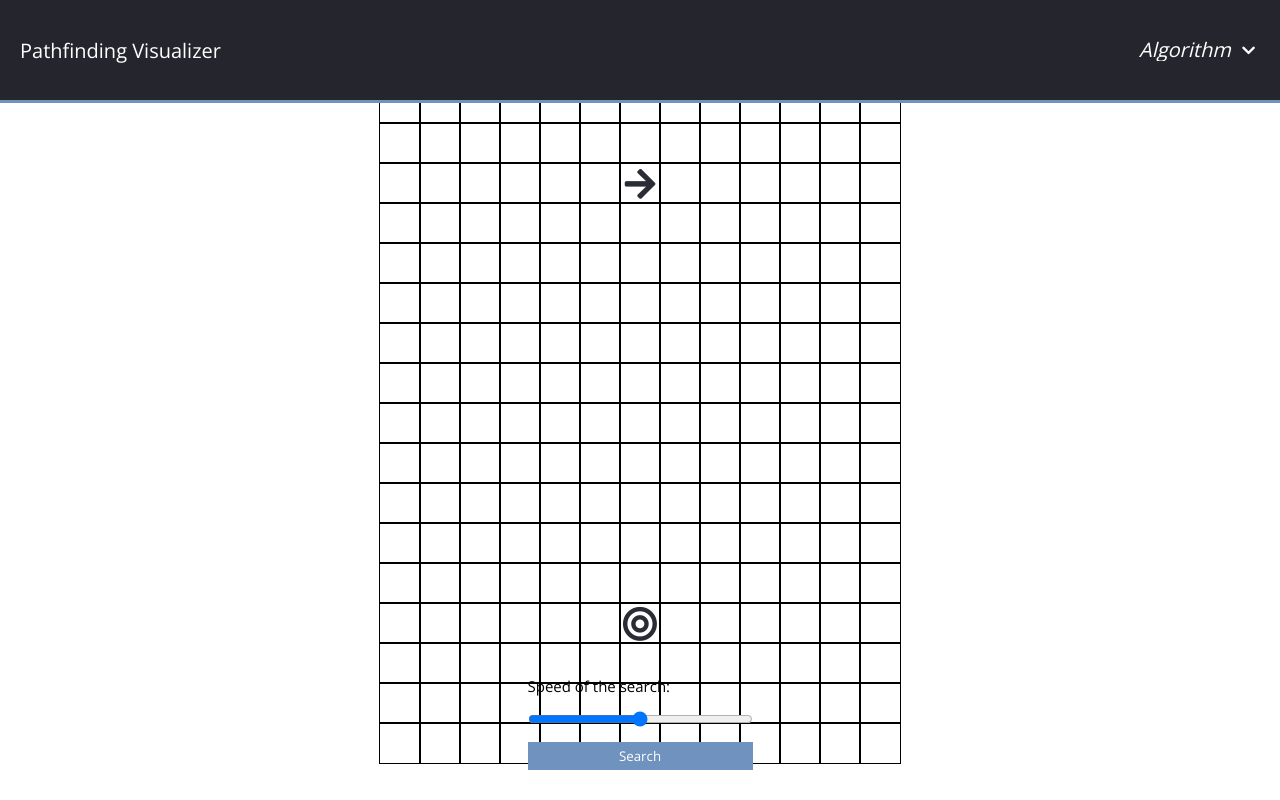
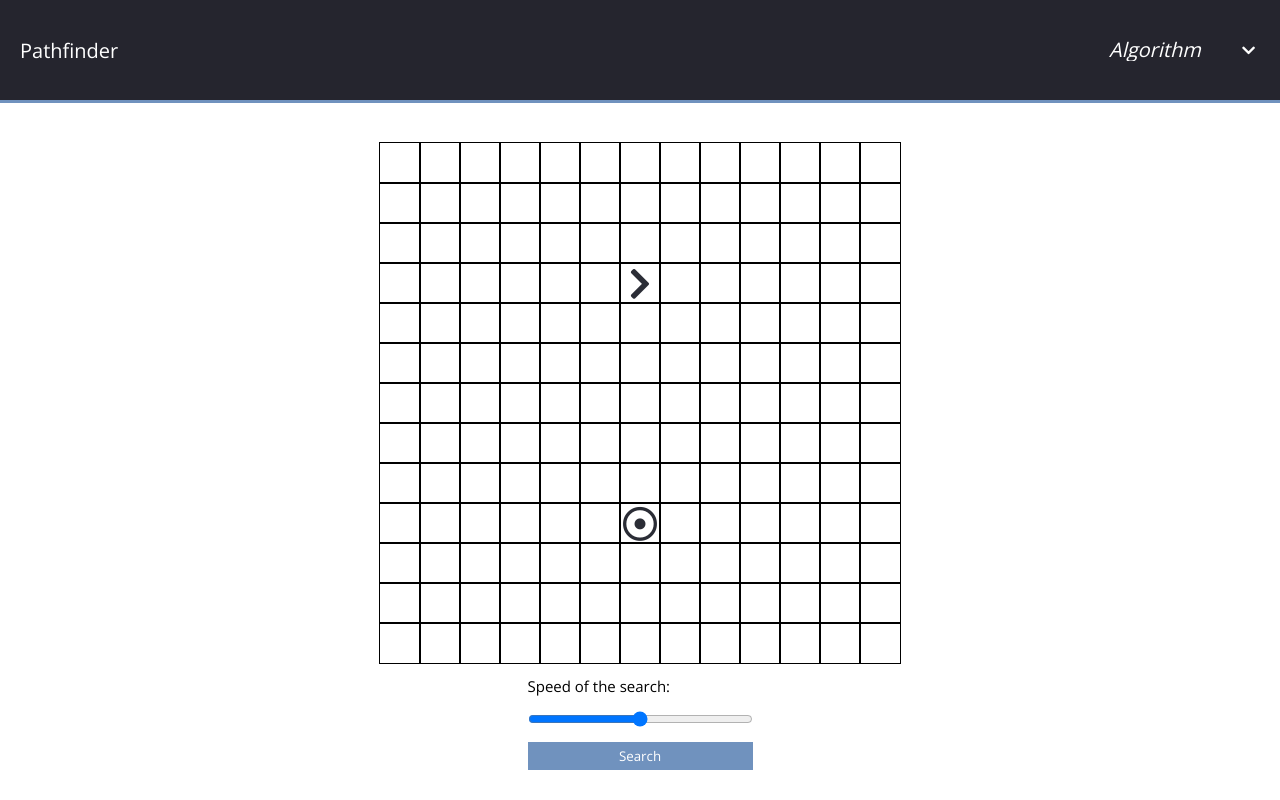
Before and after one commit to Daniel-Hinz/Pathfinding-Visualizer, a React (Create React App) app: page / in a window 1280 px wide. Built offline with nearby package versions, Linux system fonts and the light colour scheme.

Commit message:
added barrier node functionality

```diff
--- a/src/components/main.jsx
+++ b/src/components/main.jsx
@@ -1,27 +1,33 @@
 import React from 'react';
-import Node from '../components/node.jsx'
-import BreadthFirstSearch from '../utils/bfs.js'
+import Node from '../components/node.jsx';
+import AStar from '../utils/a-star.js';
+import BreadthFirst from '../utils/breadth-first.js';
+import DepthFirst from '../utils/depth-first.js'
+import Dijkstras from '../utils/dijkstras.js'
+import Swarm from '../utils/swarm.js'
 
 class Main extends React.Component {
     constructor(props) {
         super(props);
         this.state = {
             algorithm: '',
+            mouse: false,
+            nodes: [],
             speed: 0,
-            nodes: []
         }
     }
 
     componentDidMount() {
         let nodeRow = [];
 
-        for (let row = 0; row < 18; ++row) {
+        for (let row = 0; row < 13; ++row) {
             for (let col = 0; col < 13; ++col) {
                 nodeRow.push({
-                    start: col === 6 && row === 3 ? true : false,
-                    end: col === 6 && row === 14 ? true : false,
-                    x: col,
-                    y: row
+                    type:
+                        col === 6 && row === 3 ? 'start' :
+                        col === 6 && row === 9 ? 'end' : '',
+                    x: row,
+                    y: col
                 })
             }
             this.state.nodes.push(nodeRow);
@@ -35,7 +41,7 @@ class Main extends React.Component {
         return (
             <div className='Main'>
                 <header>
-                    <h1>Pathfinding Visualizer</h1>
+                    <h1>Pathfinder</h1>
 
                     <select onChange={(e) => {
                         this.setState({algorithm: e.target.value})
@@ -56,11 +62,7 @@ class Main extends React.Component {
                         this.state.nodes.map((nodeRow, i) =>
                             <div className='node-row' key={i}> {
                                 nodeRow.map((dict, j) =>
-                                    <Node   x = {dict.x} y = {dict.y}
-                                            start = {dict.start}
-                                            end = {dict.end}
-                                            key = {j}>
-                                    </Node>
+                                    <Node x={dict.x} y={dict.y} type={dict.type} key={j}></Node>
                                 )}
                             </div>
                         )}
@@ -75,7 +77,14 @@ class Main extends React.Component {
                         }}/>
 
                         <input type="button" value='Search' onClick={() => {
-                            BreadthFirstSearch(this);
+                            switch(this.state.algorithm) {
+                                case 'A*':        AStar(this);        break;
+                                case 'Breadth':   BreadthFirst(this); break;
+                                case 'Depth':     DepthFirst(this);   break;
+                                case 'Dijkstras': Dijkstras(this);    break;
+                                case 'Swarm':     Swarm(this);        break;
+                                default: alert('Please select an algorithm');
+                            }
                         }}/>
                     </div>
                 </footer>
--- a/src/components/node.jsx
+++ b/src/components/node.jsx
@@ -4,30 +4,20 @@ class Node extends React.Component {
     constructor(props) {
         super(props);
         this.state = {
-            start: props.start,
-            end: props.end,
+            mouse: props.mouse,
+            type: props.type,
             x: props.x,
             y: props.y
         }
     }
 
     render() {
-        if (this.state.start === true)
-            return (
-                <div className='node'>
-                    <i className="start-node fas fa-arrow-right"></i>
-                </div>
-            )
-        else if (this.state.end === true)
-            return (
-                <div className='node'>
-                    <i className="end-node fas fa-bullseye"></i>
-                </div>
-            )
-        else
-            return (
-                <div className='node'></div>
-            )
+        switch(this.state.type) {
+            case 'start':   return (<div className='node'><i draggable={true} className="start-node fas fa-chevron-right"></i></div>);
+            case 'end':     return (<div className='node'><i draggable={true} className="end-node far fa-dot-circle"></i></div>);
+            case 'barrier': return (<div className='node'><i className="barrier-node fas fa-times" onClick={() => {this.setState({type: ''})}}></i></div>);
+            default:        return (<div className='node' onMouseEnter={(e) => {if (e.buttons === 1) this.setState({type: 'barrier'})}}></div>);
+        }
     }
 }
 
--- a/src/styles/App.css
+++ b/src/styles/App.css
@@ -37,7 +37,7 @@ header select, header select:focus, header i {
   background: transparent;
   top: 50%;
   transform: translateY(-50%);
-  right: 20px;
+  right: 50px;
   border: 0;
   outline: 0;
   color: white;
@@ -74,16 +74,19 @@ main {
   display: flex;
   justify-content: center;
   align-items: center;
+  cursor: pointer;
 }
 
-.start-node {
-  font-size: 20px;
-  color: var(--dark-blue)
+.start-node, .end-node {
+  font-size: 22.5px;
+  color: var(--dark-blue);
+  cursor: grab;
 }
 
-.end-node {
-  font-size: 20px;
-  color: var(--dark-blue)
+.barrier-node {
+  font-size: 22.5px;
+  color: var(--dark-blue);
+  cursor: pointer;
 }
 
 /* Footer Styles*/
--- /dev/null
+++ b/src/utils/a-star.js
@@ -0,0 +1,5 @@
+function AStar(grid, start, end) {
+    console.log('astar');
+}
+
+export default AStar;
--- a/src/utils/bfs.js
+++ /dev/null
@@ -1,5 +0,0 @@
-function BreadthFirstSearch(component) {
-
-}
-
-export default BreadthFirstSearch;
--- /dev/null
+++ b/src/utils/breadth-first.js
@@ -0,0 +1,42 @@
+export default function BreadthFirst(grid, start, end) {
+    let visited = [];
+    let queue = [];
+
+    visited.push(start);
+    queue.push(start);
+    while(queue.length > 0) {
+        let current = queue.shift();
+
+        if (current.x === end.x && current.y === end.y) {
+            console.log("it worked")
+            return;
+        }
+
+        let neighbors = getNeighbors(current, visited);
+        console.log(neighbors);
+        // for (let i = 0; i < neighbors.length; ++i) {
+        //     visited.push(neighbors[i]);
+        //     queue.push(neighbors[i]);
+        // }
+    }
+
+    console.log('not infinite');
+}
+
+function getNeighbors(node, visited) {
+    let neighbors = [];
+
+    if (node.x-1 > 0 && !visited.includes({x: node.x-1, y: node.y}))
+        neighbors.push({x: node.x-1, y: node.y});
+
+    if (node.x+1 < 13 && !visited.includes({x: node.x+1, y: node.y}))
+        neighbors.push({x: node.x+1, y: node.y})
+
+    if (node.y-1 > 0 && !visited.includes({x: node.x, y: node.y-1}))
+        neighbors.push({x: node.x, y: node.y-1})
+
+    if (node.y+1 < 13 && !visited.includes({x: node.x, y: node.y+1}))
+        neighbors.push({x: node.x, y: node.y+1})
+
+    return neighbors;
+}
--- /dev/null
+++ b/src/utils/depth-first.js
@@ -0,0 +1,5 @@
+function DepthFirst(component) {
+    console.log('DFS');
+}
+
+export default DepthFirst;
--- /dev/null
+++ b/src/utils/dijkstras.js
@@ -0,0 +1,5 @@
+function Dijkstras(component) {
+    console.log('Dijkstras');
+}
+
+export default Dijkstras;
--- /dev/null
+++ b/src/utils/swarm.js
@@ -0,0 +1,5 @@
+function Swarm(component) {
+    console.log('Swarm');
+}
+
+export default Swarm;
```
